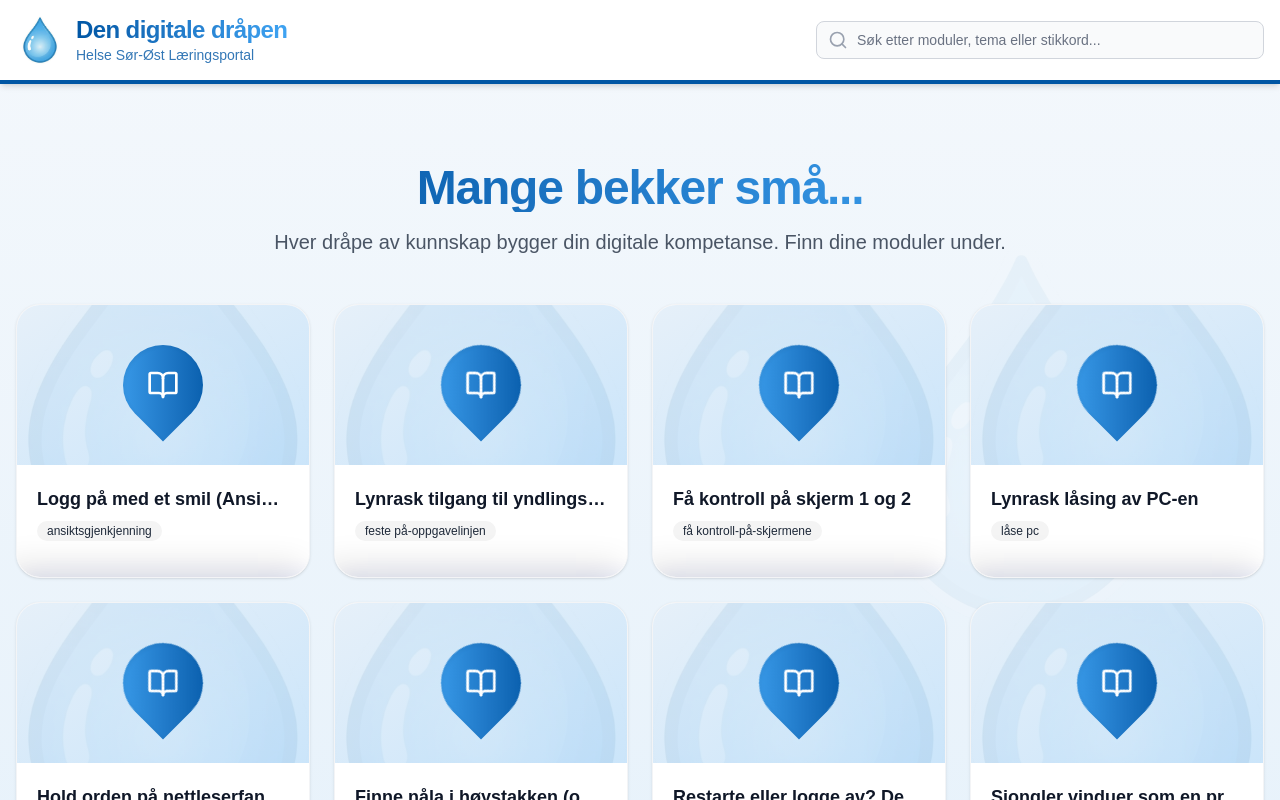
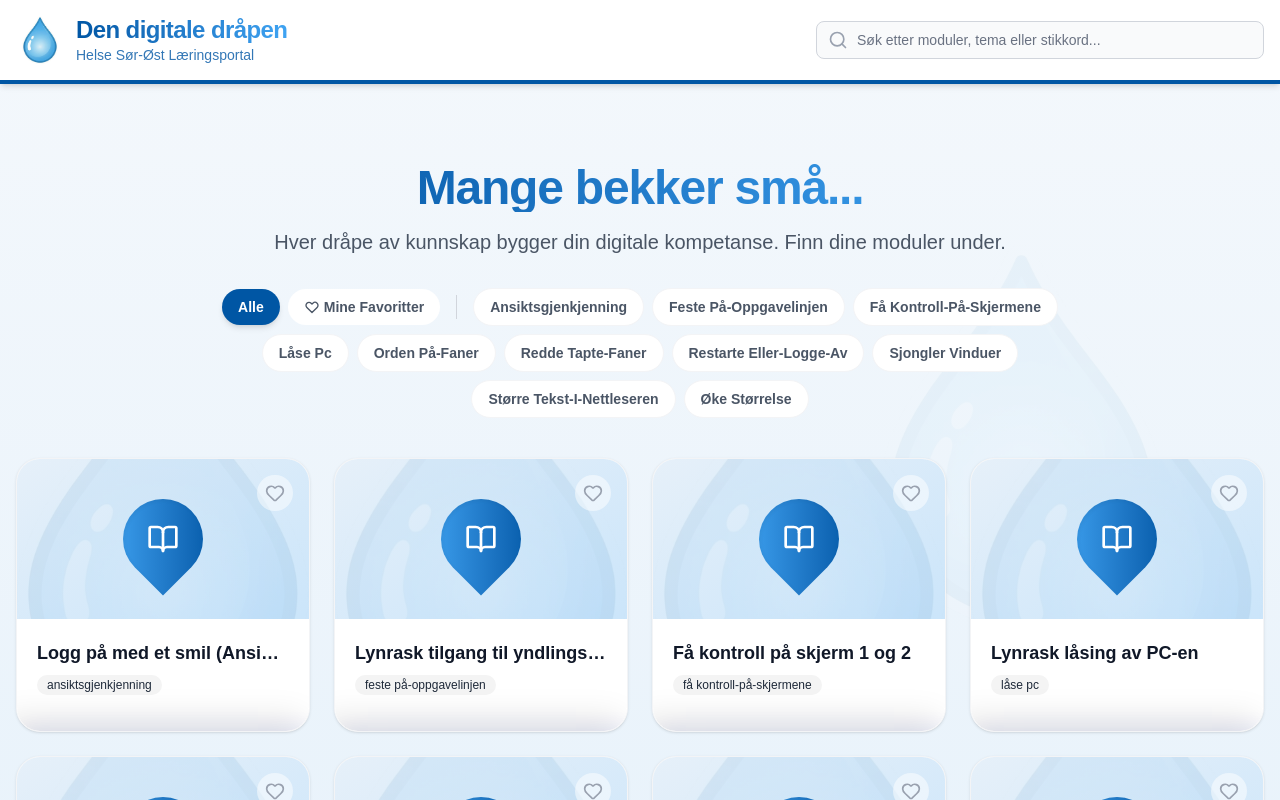
Before and after one commit to clakje/Dig.ferdigheter-nettside, a React (Vite) app: page / in a window 1280 px wide. Shown: the top 800 px of the page. Built offline with nearby package versions, Linux system fonts and the light colour scheme.

Commit message:
feat: Add Framer Motion, Tag Filtering, Bookmarks, SEO & PWA

```diff
--- a/package.json
+++ b/package.json
@@ -11,11 +11,13 @@
   },
   "dependencies": {
     "@tailwindcss/vite": "^4.2.1",
+    "framer-motion": "^12.34.3",
     "lucide-react": "^0.575.0",
     "react": "^19.2.0",
     "react-dom": "^19.2.0",
     "react-router-dom": "^7.13.1",
-    "tailwindcss": "^4.2.1"
+    "tailwindcss": "^4.2.1",
+    "vite-plugin-pwa": "^1.2.0"
   },
   "devDependencies": {
     "@eslint/js": "^9.39.1",
--- a/src/App.jsx
+++ b/src/App.jsx
@@ -1,20 +1,40 @@
-import React, { useState } from 'react';
-import { Routes, Route } from 'react-router-dom';
+import React, { useState, useEffect } from 'react';
+import { Routes, Route, useLocation } from 'react-router-dom';
+import { AnimatePresence } from 'framer-motion';
 import LandingPage from './pages/LandingPage';
 import ModuleDetailPage from './pages/ModuleDetailPage';
 import Header from './components/Header';
 
 function App() {
   const [searchQuery, setSearchQuery] = useState('');
+  const location = useLocation();
+
+  // Bookmarks state synced with localStorage
+  const [bookmarks, setBookmarks] = useState(() => {
+    const saved = localStorage.getItem('hso-bookmarks');
+    return saved ? JSON.parse(saved) : [];
+  });
+
+  useEffect(() => {
+    localStorage.setItem('hso-bookmarks', JSON.stringify(bookmarks));
+  }, [bookmarks]);
+
+  const toggleBookmark = (id) => {
+    setBookmarks(prev =>
+      prev.includes(id) ? prev.filter(b => b !== id) : [...prev, id]
+    );
+  };
 
   return (
     <div className="min-h-screen flex flex-col items-center w-full bg-gradient-to-b from-[#f4f8fc] to-[#e1effa]">
       <Header searchQuery={searchQuery} setSearchQuery={setSearchQuery} />
       <main className="flex-grow w-full max-w-7xl px-4 py-12 relative z-10">
-        <Routes>
-          <Route path="/" element={<LandingPage searchQuery={searchQuery} />} />
-          <Route path="/module/:id" element={<ModuleDetailPage />} />
-        </Routes>
+        <AnimatePresence mode="wait">
+          <Routes location={location} key={location.pathname}>
+            <Route path="/" element={<LandingPage searchQuery={searchQuery} bookmarks={bookmarks} toggleBookmark={toggleBookmark} />} />
+            <Route path="/module/:id" element={<ModuleDetailPage bookmarks={bookmarks} toggleBookmark={toggleBookmark} />} />
+          </Routes>
+        </AnimatePresence>
       </main>
       <footer className="w-full bg-[#333333] text-white py-6 text-center mt-auto">
         <p>&copy; {new Date().getFullYear()} Helse Sør-Øst Nano-learning Portal</p>
--- a/src/components/ModuleCard.jsx
+++ b/src/components/ModuleCard.jsx
@@ -1,14 +1,24 @@
 import React from 'react';
 import { Link } from 'react-router-dom';
-import { BookOpen } from 'lucide-react';
+import { BookOpen, Heart } from 'lucide-react';
 
-const ModuleCard = ({ module }) => {
+const ModuleCard = ({ module, isBookmarked, toggleBookmark }) => {
     return (
         <Link to={`/module/${module.id}`} className="block group">
             <div
                 className="group/card relative bg-white rounded-3xl shadow-sm border border-gray-100 overflow-hidden transform transition-all duration-300 ease-in-out hover:shadow-xl hover:-translate-y-2 focus:outline-none focus:ring-2 focus:ring-[#0056a4] focus:ring-offset-2"
                 aria-label={`Gå til modul: ${module.title}`}
             >
+                <button
+                    onClick={(e) => {
+                        e.preventDefault();
+                        toggleBookmark(module.id);
+                    }}
+                    className={`absolute top-4 right-4 z-20 p-2 rounded-full transition-colors duration-300 ${isBookmarked ? 'bg-red-50 text-red-500' : 'bg-white/50 text-gray-400 hover:text-red-500 hover:bg-white'}`}
+                    aria-label={isBookmarked ? "Fjern fra favoritter" : "Legg til i favoritter"}
+                >
+                    <Heart className="w-5 h-5" fill={isBookmarked ? "currentColor" : "none"} />
+                </button>
                 <div className="h-40 bg-gradient-to-br from-[#e6f0f9] to-[#cbe5fa] flex items-center justify-center p-6 relative overflow-hidden group-hover/card:animate-[float_3s_ease-in-out_infinite]">
                     <div className="absolute inset-0 opacity-10 bg-[url('/Dig.ferdigheter-nettside/draape.png')] bg-cover bg-center mix-blend-multiply"></div>
                     <div className="w-20 h-20 bg-gradient-to-br from-[#3fa3f2] to-[#0056a4] drop-shape flex items-center justify-center shadow-inner relative z-10 transition-transform duration-500 scale-100 group-hover/card:scale-110">
--- a/src/pages/LandingPage.jsx
+++ b/src/pages/LandingPage.jsx
@@ -1,21 +1,51 @@
-import React from 'react';
+import React, { useState, useMemo, useEffect } from 'react';
+import { motion } from 'framer-motion';
 import ModuleCard from '../components/ModuleCard';
 import mockData from '../data/mockData.json';
 
-const LandingPage = ({ searchQuery }) => {
-    // Filter modules based on search query
+const LandingPage = ({ searchQuery, bookmarks, toggleBookmark }) => {
+    const [selectedTag, setSelectedTag] = useState(null);
+    const [showBookmarksOnly, setShowBookmarksOnly] = useState(false);
+
+    useEffect(() => {
+        document.title = "Den digitale dråpen - Helse Sør-Øst";
+        const metaDescription = document.querySelector('meta[name="description"]');
+        if (metaDescription) {
+            metaDescription.content = "Hver dråpe av kunnskap bygger din digitale kompetanse. Finn dine nano-læringsmoduler her.";
+        }
+    }, []);
+
+    // Extract unique clean tags
+    const allTags = useMemo(() => {
+        const tags = mockData.flatMap(m => m.keywords.map(kw => kw.replace(/-\d+$/, '').replace('-', ' ')));
+        return [...new Set(tags)].sort();
+    }, []);
+
+    // Filter modules based on search query, tags, and bookmarks
     const filteredModules = mockData.filter((item) => {
         const query = searchQuery.toLowerCase();
-        const titleMatch = item.title.toLowerCase().includes(query);
-        const keywordMatch = item.keywords.some((kw) => kw.toLowerCase().includes(query));
-        return titleMatch || keywordMatch;
+        const titleMatch = query === '' || item.title.toLowerCase().includes(query);
+        const keywordMatch = query === '' || item.keywords.some((kw) => kw.toLowerCase().includes(query));
+        const matchesSearch = titleMatch || keywordMatch;
+
+        const matchesTag = !selectedTag || item.keywords.some(kw => kw.replace(/-\d+$/, '').replace('-', ' ') === selectedTag);
+
+        const matchesBookmark = !showBookmarksOnly || bookmarks.includes(item.id);
+
+        return matchesSearch && matchesTag && matchesBookmark;
     });
 
     return (
-        <div className="w-full relative">
+        <motion.div
+            initial={{ opacity: 0, y: 20 }}
+            animate={{ opacity: 1, y: 0 }}
+            exit={{ opacity: 0, y: -20 }}
+            transition={{ duration: 0.4, ease: "easeInOut" }}
+            className="w-full relative"
+        >
             <div className="absolute top-0 right-0 w-96 h-96 opacity-5 pointer-events-none bg-[url('/Dig.ferdigheter-nettside/draape.png')] bg-no-repeat bg-contain z-0 mt-20"></div>
 
-            <div className="mb-12 mt-8 text-center max-w-3xl mx-auto relative z-10">
+            <div className="mb-8 mt-8 text-center max-w-3xl mx-auto relative z-10">
                 <h2 className="text-4xl md:text-5xl font-extrabold bg-gradient-to-r from-[#0056a4] to-[#3fa3f2] bg-clip-text text-transparent tracking-tight mb-4">
                     Mange bekker små...
                 </h2>
@@ -24,18 +54,52 @@ const LandingPage = ({ searchQuery }) => {
                 </p>
             </div>
 
+            {/* Tag and Filter Navigation */}
+            <div className="flex flex-wrap items-center justify-center gap-2 mb-10 relative z-10 w-full max-w-4xl mx-auto">
+                <button
+                    onClick={() => { setSelectedTag(null); setShowBookmarksOnly(false); }}
+                    className={`px-4 py-2 rounded-full text-sm font-semibold transition-all duration-300 ${!selectedTag && !showBookmarksOnly ? 'bg-[#0056a4] text-white shadow-md' : 'bg-white text-gray-600 hover:bg-[#e6f0f9]'}`}
+                >
+                    Alle
+                </button>
+                <button
+                    onClick={() => { setShowBookmarksOnly(true); setSelectedTag(null); }}
+                    className={`px-4 py-2 rounded-full text-sm font-semibold flex items-center gap-1 transition-all duration-300 ${showBookmarksOnly ? 'bg-red-500 text-white shadow-md' : 'bg-white text-gray-600 hover:bg-red-50'}`}
+                >
+                    <svg xmlns="http://www.w3.org/2000/svg" className="h-4 w-4" fill={showBookmarksOnly ? "currentColor" : "none"} viewBox="0 0 24 24" stroke="currentColor">
+                        <path strokeLinecap="round" strokeLinejoin="round" strokeWidth={2} d="M4.318 6.318a4.5 4.5 0 000 6.364L12 20.364l7.682-7.682a4.5 4.5 0 00-6.364-6.364L12 7.636l-1.318-1.318a4.5 4.5 0 00-6.364 0z" />
+                    </svg>
+                    Mine Favoritter
+                </button>
+                <div className="h-6 w-px bg-gray-300 mx-2"></div>
+                {allTags.map(tag => (
+                    <button
+                        key={tag}
+                        onClick={() => { setSelectedTag(tag); setShowBookmarksOnly(false); }}
+                        className={`px-4 py-2 rounded-full text-sm font-semibold transition-all duration-300 capitalize ${selectedTag === tag ? 'bg-[#3fa3f2] text-white shadow-md' : 'bg-white text-gray-600 border border-gray-100 hover:border-[#3fa3f2] hover:text-[#0056a4]'}`}
+                    >
+                        {tag}
+                    </button>
+                ))}
+            </div>
+
             {filteredModules.length > 0 ? (
-                <div className="grid grid-cols-1 sm:grid-cols-2 lg:grid-cols-3 xl:grid-cols-4 gap-6">
+                <div className="grid grid-cols-1 sm:grid-cols-2 lg:grid-cols-3 xl:grid-cols-4 gap-6 relative z-10">
                     {filteredModules.map((module) => (
-                        <ModuleCard key={module.id} module={module} />
+                        <ModuleCard
+                            key={module.id}
+                            module={module}
+                            isBookmarked={bookmarks.includes(module.id)}
+                            toggleBookmark={toggleBookmark}
+                        />
                     ))}
                 </div>
             ) : (
-                <div className="text-center py-16">
-                    <p className="text-xl text-gray-500 font-medium">Ingen moduler funnet for "{searchQuery}". Prøv et annet søkeord.</p>
+                <div className="text-center py-16 relative z-10">
+                    <p className="text-xl text-gray-500 font-medium">Ingen moduler funnet. Prøv et annet filter.</p>
                 </div>
             )}
-        </div>
+        </motion.div>
     );
 };
 
--- a/src/pages/ModuleDetailPage.jsx
+++ b/src/pages/ModuleDetailPage.jsx
@@ -1,8 +1,9 @@
 import React, { useEffect } from 'react';
 import { useParams, Link, useNavigate } from 'react-router-dom';
+import { motion } from 'framer-motion';
 import {
     ArrowLeft, BookOpen, LayoutGrid, Key, User,
-    Pin, Settings, Plus, Search, Power, Accessibility
+    Pin, Settings, Plus, Search, Power, Accessibility, Heart
 } from 'lucide-react';
 import mockData from '../data/mockData.json';
 
@@ -37,17 +38,25 @@ const renderContentWithIcons = (text) => {
     });
 };
 
-const ModuleDetailPage = () => {
+const ModuleDetailPage = ({ bookmarks, toggleBookmark }) => {
     const { id } = useParams();
     const navigate = useNavigate();
 
     // Find the current module
     const module = mockData.find(m => m.id === id);
+    const isBookmarked = bookmarks?.includes(module?.id);
 
-    // Scroll to top on load
+    // Scroll to top on load and update SEO tags
     useEffect(() => {
         window.scrollTo(0, 0);
-    }, [id]);
+        if (module) {
+            document.title = `${module.title} | Den digitale dråpen`;
+            const metaDescription = document.querySelector('meta[name="description"]');
+            if (metaDescription) {
+                metaDescription.content = module.shortDescription;
+            }
+        }
+    }, [id, module]);
 
     if (!module) {
         return (
@@ -72,11 +81,26 @@ const ModuleDetailPage = () => {
         : mockData.filter(m => m.id !== module.id).slice(0, 3);
 
     return (
-        <div className="w-full max-w-5xl mx-auto pb-12 relative z-10">
-            <Link to="/" className="inline-flex items-center text-[#0056a4] hover:text-blue-800 font-medium mb-6 transition-colors bg-white/50 backdrop-blur-sm px-3 py-1.5 rounded-full shadow-sm border border-blue-50">
-                <ArrowLeft className="w-4 h-4 mr-2" />
-                Tilbake til oversikten
-            </Link>
+        <motion.div
+            initial={{ opacity: 0, x: 50 }}
+            animate={{ opacity: 1, x: 0 }}
+            exit={{ opacity: 0, x: -50 }}
+            transition={{ duration: 0.4, ease: "easeOut" }}
+            className="w-full max-w-5xl mx-auto pb-12 relative z-10"
+        >
+            <div className="flex justify-between items-center mb-6">
+                <Link to="/" className="inline-flex items-center text-[#0056a4] hover:text-blue-800 font-medium transition-colors bg-white/50 backdrop-blur-sm px-3 py-1.5 rounded-full shadow-sm border border-blue-50">
+                    <ArrowLeft className="w-4 h-4 mr-2" />
+                    Tilbake til oversikten
+                </Link>
+                <button
+                    onClick={() => toggleBookmark(module.id)}
+                    className={`flex items-center gap-2 px-4 py-2 rounded-full font-medium transition-colors duration-300 shadow-sm border ${isBookmarked ? 'bg-red-50 text-red-500 border-red-100' : 'bg-white text-gray-600 border-gray-100 hover:text-red-500 hover:bg-red-50/50 hover:border-red-100'}`}
+                >
+                    <Heart className="w-4 h-4" fill={isBookmarked ? "currentColor" : "none"} />
+                    {isBookmarked ? "Lagt til i favoritter" : "Lagre som favoritt"}
+                </button>
+            </div>
 
             <div className="bg-white/90 backdrop-blur-md rounded-3xl shadow-sm border border-blue-100 overflow-hidden mb-12 relative">
                 <div className="absolute top-0 right-0 w-64 h-64 opacity-5 pointer-events-none bg-[url('/Dig.ferdigheter-nettside/draape.png')] bg-no-repeat bg-contain z-0 -mt-10 -mr-10"></div>
@@ -115,7 +139,7 @@ const ModuleDetailPage = () => {
                     ))}
                 </div>
             </div>
-        </div>
+        </motion.div>
     );
 };
 
```
Also changed, not shown: index.html (+7 -2 lines), vite.config.js (+26 -1 lines), 1 other file (tests, documents, lock files or other folders).
